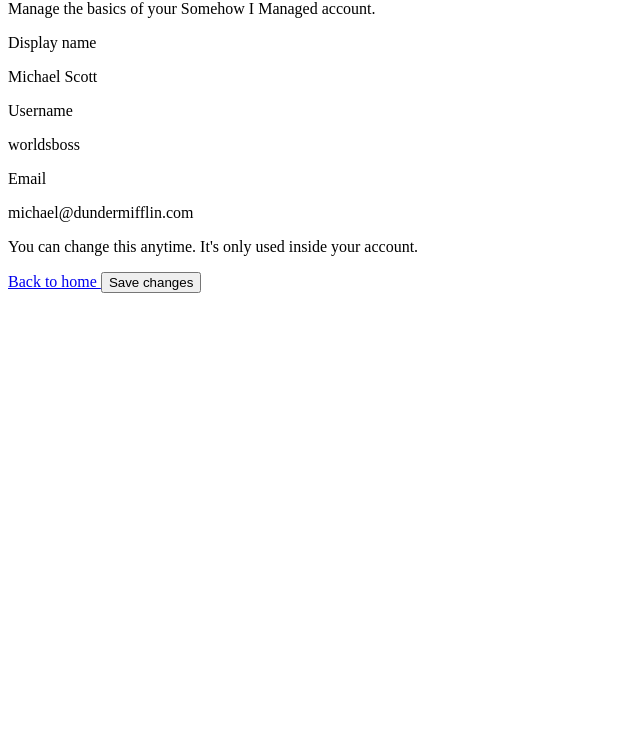
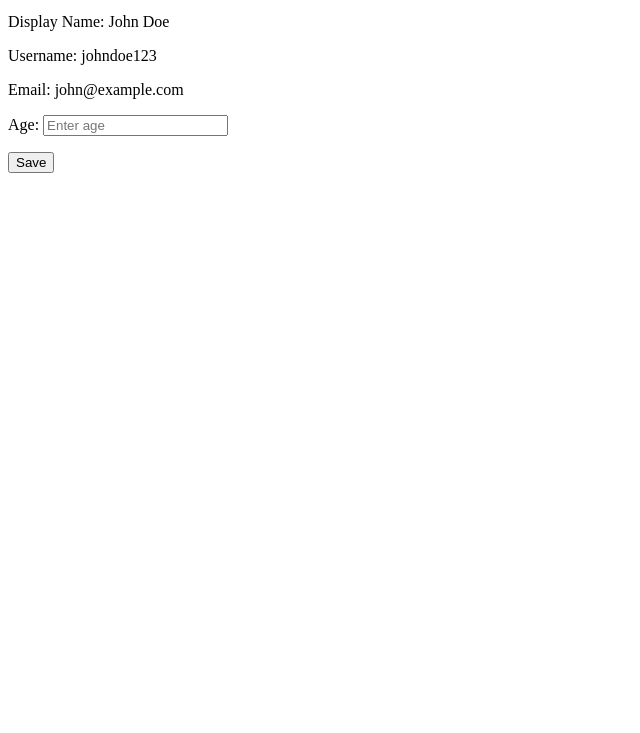
Before and after one commit to prathamshah2207/pantry-app, a website: page user/user_profile.html in a window 1280 px wide. Shown: the part 67-800 px from the top of the page, without its empty margins (0-640 px from the left). Drawn offline with Linux system fonts and the light colour scheme.

Commit message:
Updated user page to have a generalized user detail display

```diff
--- a/user/user_profile.html
+++ b/user/user_profile.html
@@ -1,103 +1,20 @@
 <!DOCTYPE html>
-<html lang="en">
+<html>
 <head>
-  <meta charset="UTF-8" />
   <title>User Profile</title>
-  <link rel="stylesheet" href="styles/Profile.css" />
-  <meta name="viewport" content="width=device-width, initial-scale=1.0" />
 </head>
 <body>
-  <div class="profile-container">
-	<div class="profile-card">
-	  <div class="profile-header">
-		<h2>Profile</h2>
-		<p class="profile-subtitle">
-		  Manage the basics of your Somehow I Managed account.
-		</p>
-	  </div>
+  <h1>User Profile</h1>
 
-	  <!--
-		Replace the hardcoded values below with server-side templating
-		or your own JS to inject real user data.
-	  -->
-	  <form class="profile-form" id="profile-form">
-		<!-- Display name (read-only) -->
-		<div class="profile-field">
-		  <label>Display name</label>
-		  <p class="profile-field-value" id="display-name">
-			Michael Scott
-		  </p>
-		</div>
-
-		<!-- Username (read-only) -->
-		<div class="profile-field">
-		  <label>Username</label>
-		  <p class="profile-field-value" id="username">
-			worldsboss
-		  </p>
-		</div>
-
-		<!-- Email (read-only) -->
-		<div class="profile-field">
-		  <label>Email</label>
-		  <p class="profile-field-value" id="email">
-			michael@dundermifflin.com
-		  </p>
-		</div>
-
-
-		  <p class="profile-help-text">
-			You can change this anytime. It&#39;s only used inside your account.
-		  </p>
-		</div>
-
-		<!-- Status message (optional; you can toggle this via JS) -->
-		<p class="profile-status" id="profile-status" style="display: none;">
-		  Changes saved.
-		</p>
-
-		<div class="profile-actions">
-		  <a href="/" class="profile-secondary-button">
-			Back to home
-		  </a>
-		  <button
-			type="submit"
-			class="profile-primary-button"
-			id="save-button"
-		  >
-			Save changes
-		  </button>
-		</div>
-	  </form>
-	</div>
-  </div>
-
-  <!-- Optional: minimal JS example to show status message on submit -->
-  <script>
-	const form = document.getElementById("profile-form");
-	const statusEl = document.getElementById("profile-status");
-	const saveBtn = document.getElementById("save-button");
-
-	form.addEventListener("submit", function (e) {
-	  e.preventDefault();
-
-	  // Basic age validation similar to your React version
-	  const ageInput = document.getElementById("age-input");
-	  const value = ageInput.value.trim();
-	  if (value !== "") {
-		const parsed = Number(value);
-		if (Number.isNaN(parsed) || parsed < 0) {
-		  statusEl.textContent = "Please enter a valid non-negative age.";
-		  statusEl.style.display = "block";
-		  return;
-		}
-	  }
-
-	  // Here you’d call your backend via fetch/axios if you want.
-	  // This demo just shows a success message.
-	  statusEl.textContent = "Changes saved.";
-	  statusEl.style.display = "block";
-	});
-  </script>
+  <form>
+    <p><label>Display Name:</label> John Doe</p>
+    <p><label>Username:</label> johndoe123</p>
+    <p><label>Email:</label> john@example.com</p>
+    <p>
+      <label for="age">Age:</label>
+      <input type="number" id="age" name="age" min="0" placeholder="Enter age">
+    </p>
+    <p><button type="submit">Save</button></p>
+  </form>
 </body>
 </html>
```
